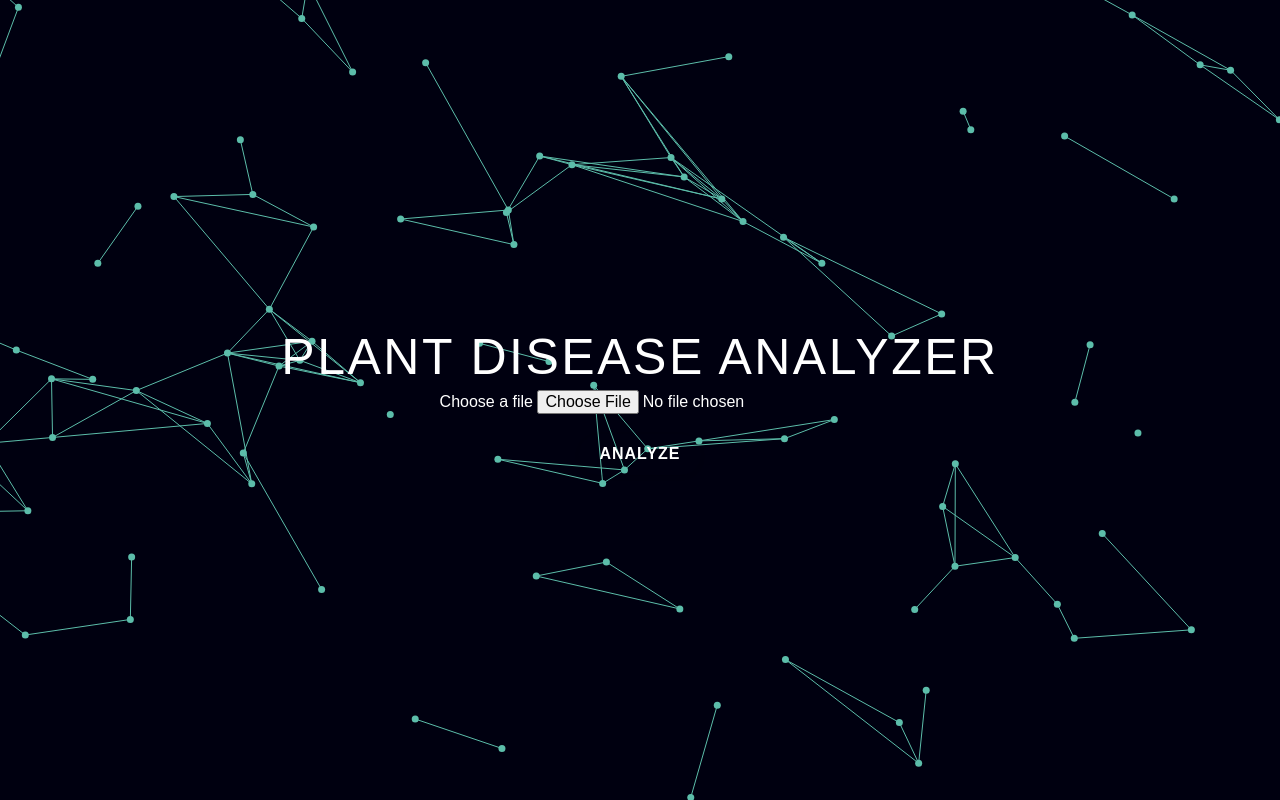
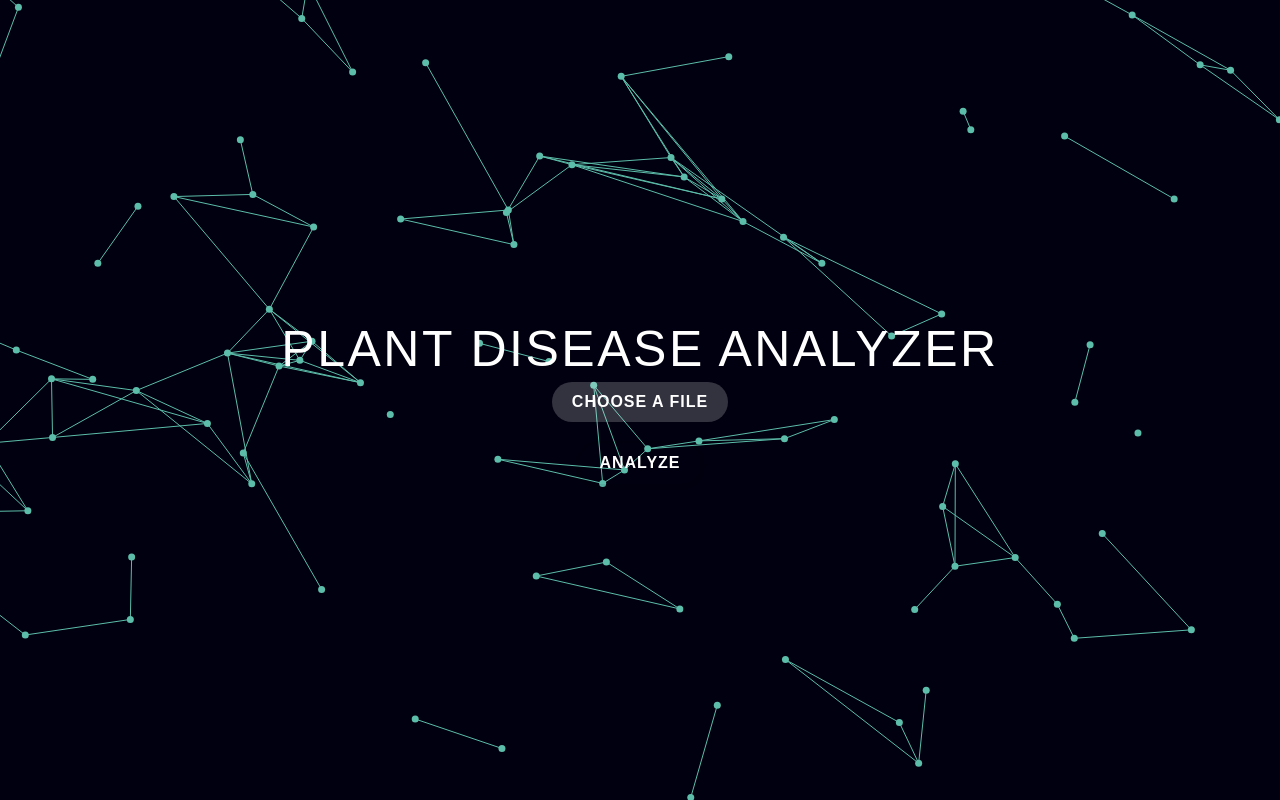
Before and after one commit to patkyu/USBONG1, a Flask app: page / in a window 1280 px wide. Run offline with Flask 3, Linux system fonts and the light colour scheme; some libraries are stand-ins or nearby versions.

Commit message:
Update style.css

```diff
--- a/static/style.css
+++ b/static/style.css
@@ -150,3 +150,28 @@ p {
 .glass-button:hover {
   background-color: rgba(255, 255, 255, 0.2);
 }
+
+/* Glass file input styles */
+.glass-file-input {
+  display: inline-block;
+  padding: 10px 20px;
+  font-size: 16px;
+  font-weight: bold;
+  color: #fff;
+  background: rgba(255, 255, 255, 0.2);
+  border: none;
+  border-radius: 20px;
+  cursor: pointer;
+  text-align: center;
+  transition: background 0.3s ease;
+  text-transform: uppercase;
+  letter-spacing: 1px;
+}
+
+.glass-file-input:hover {
+  background: rgba(255, 255, 255, 0.3);
+}
+
+.glass-file-input-hidden {
+  display: none;
+}
```
Lines whose indentation alone changed are shown as unchanged.
